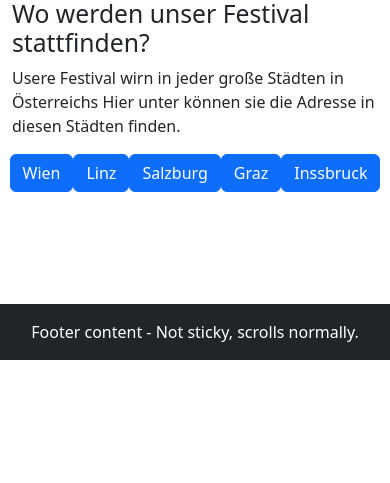
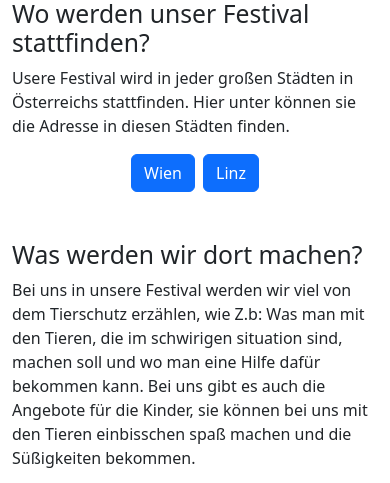
Before and after one commit to Riruxen/Site, a Python web app: template app/templates/haupt.html in a window 390 px wide. Shown: the part 1154-1637 px from the top of the page. Before the commit the page ends 1514 px from the top, so only its background shows below. Run offline with Jinja, Linux system fonts and the light colour scheme; the template is opened without the code that fills it, so the values that code supplies are empty.

Commit message:
adding information to the festival

```diff
--- a/app/templates/haupt.html
+++ b/app/templates/haupt.html
@@ -11,9 +11,9 @@
     <div class="bg-secondary text-white p-5 text-center">
     <img src="{{ url_for('static', filename='images/logo.png') }}" class="img-fluid rounded-circle mb-3" width="40">
 
-    <button class="btn btn-primary bg-secondary">Geschichte</button>
-    <button class="btn btn-secondary bg-secondary">Über uns</button>
-    <button class="btn btn-success bg-secondary">FAQ</button>
+    <button class="btn btn-primary bg-green">Geschichte</button>
+    <button class="btn btn-secondary bg-green">Über uns</button>
+    <button class="btn btn-success bg-green">FAQ</button>
     </header>
 </div>
 <main>
@@ -21,7 +21,7 @@
   <div class="row">
     <div class="col-md-6 d-flex justify-content-center">
         <div>
-      <h2>Tierschutz festival</h2>
+      <h2 class = 'text-center'>Tierschutz festival</h2>
       <p class="">Das Tierschutz festival ist eine jährliche Veranstaltung, die sich für den Schutz und die Rechte von Tieren einsetzt.
          Es findet in verschiedenen Städten Österreichs statt und zieht viele Besucher an, die sich für tiergerechte Lebensweise und den Schutz von Tieren interessieren.
         Wir finden es wichtig, dass jeder Mensch in der Welt eine möglichkeit hat, sich für diesen Tag zu engagieren.
@@ -37,23 +37,36 @@
         <img src="{{ url_for('static', filename='images/Katze.avif') }}" class="img-fluid rounded" alt="Tierschutz festival Bild">
     </div>
     <div class="col-md-6 ">
-        <h2 >Wo werden unser Festival stattfinden?</h2>
-        <p>Usere Festival wirn in jeder große Städten in Österreichs
+        <h2 class =>Wo werden unser Festival stattfinden?</h2>
+        <p>Usere Festival wird in jeder großen Städten in Österreichs stattfinden.
             Hier unter können sie die Adresse in diesen Städten finden.
+            <form action="{{ url_for('select_city') }}" method="POST" class="d-flex gap-2 justify-content-center">
+  <button type="submit" name="city" value="Wien" class="btn btn-primary">Wien</button>
+  <button type="submit" name="city" value="Linz" class="btn btn-primary">Linz</button>
+</form>
+    </div>
+    <div class="container my-5">
+    <div class="row">
+        <div class = "col-md-6">
+            <h2>Was werden wir dort machen?</h2>
+            <p>
+                Bei uns in unsere Festival werden wir viel von dem Tierschutz erzählen, wie Z.b: Was man mit den Tieren,
+                die im schwirigen situation sind,
+                machen soll und wo man eine Hilfe dafür bekommen kann.
+                Bei uns gibt es auch die Angebote für die Kinder, sie können bei uns mit den Tieren einbisschen spaß machen und die Süßigkeiten bekommen.
+            </p>
 
-            <div class="btn-group-horizontal d-flex justify-content-center">
-                <button class="btn btn-primary bg-blue">Wien</button>
-                <button class="btn btn-primary bg-blue">Linz</button>
-                <button class="btn btn-primary bg-blue">Salzburg</button>
-                <button class="btn btn-primary bg-blue">Graz</button>
-                <button class="btn btn-primary bg-blue">Inssbruck</button>
-            </div>
-        </p>
+        </div>
+        <div class="col-md-6">
+            <img src="{{ url_for('static', filename='images/Kinder.png') }}" class="img-fluid rounded" alt="Kinder mit den Tieren">
+        </div>
     </div>
 </main>
    <footer class="mt-auto py-3 bg-dark text-white text-center">
     <div class="container">
-      <span>Footer content - Not sticky, scrolls normally.</span>
+        <div class="text-center ">
+        <span>Österreichiche Tierschutze Gruppe</span>
+      </div>
     </div>
   </footer>
 </body>
```
